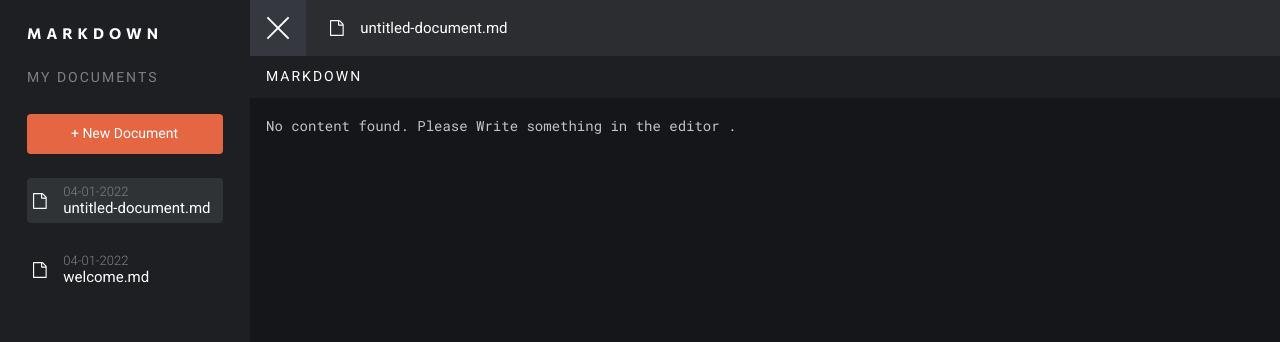
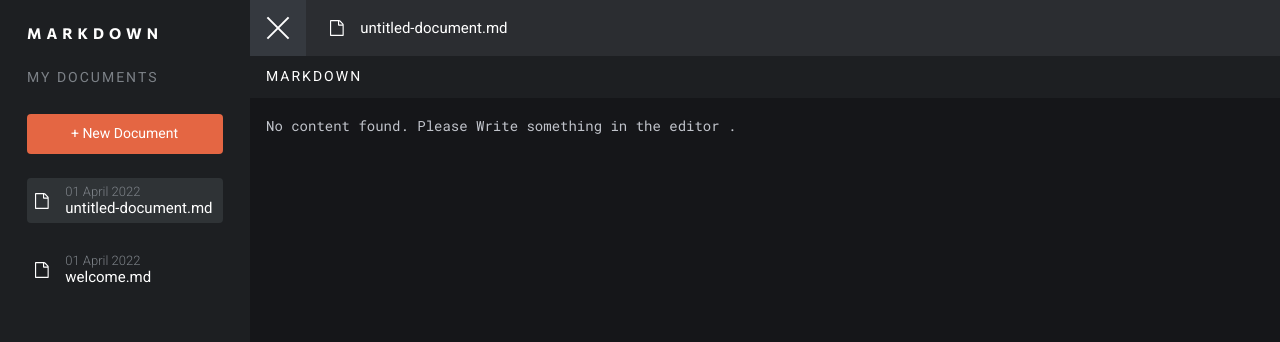
Before and after one commit to Nikkakko/client, a React (Vite) app: page / in a window 1280 px wide. Both pictures are taken after a click on the element 28 px from the left and 28 px from the top of the page. Shown: the top 342 px of the page. Built offline with nearby package versions, Linux system fonts and the light colour scheme.

Commit message:
add modal for delete confirm

```diff
--- a/src/App.tsx
+++ b/src/App.tsx
@@ -1,21 +1,28 @@
-import React from 'react';
+import React, { useState } from 'react';
 import { useDataStore, useThemeStore } from './app/store';
 import styled from 'styled-components';
 import { ThemeProvider } from 'styled-components';
-import { Header, MainContent, Sidebar } from './components';
+import { DeleteModal, Header, MainContent, Sidebar } from './components';
 
 const App = () => {
   const theme = useThemeStore(state => state.theme);
   const { isSidebarOpen } = useDataStore();
+  const [isModalOpen, setIsModalOpen] = useState<boolean>(false);
 
   return (
     <ThemeProvider theme={theme}>
       <Wrapper isOpen={isSidebarOpen}>
         {isSidebarOpen && <Sidebar />}
         <Container isOpen={isSidebarOpen}>
-          <Header />
+          <Header
+            onModalOpen={() => setIsModalOpen(true)}
+            onModalClose={() => setIsModalOpen(false)}
+          />
           <MainContent />
         </Container>
+        {isModalOpen && (
+          <DeleteModal onModalClose={() => setIsModalOpen(false)} />
+        )}
       </Wrapper>
     </ThemeProvider>
   );
--- /dev/null
+++ b/src/components/DeleteModal.tsx
@@ -0,0 +1,96 @@
+import { FC, useRef } from 'react';
+import styled from 'styled-components';
+import { CustomButton } from '.';
+import { useDataStore } from '../app/store';
+
+type Props = {
+  onModalClose: () => void;
+};
+
+const DeleteModal = ({ onModalClose }: Props) => {
+  const { selectedData, removeData } = useDataStore();
+  const modalRef = useRef<HTMLDivElement>(null);
+
+  const handleClickOutside = (
+    e: React.MouseEvent<HTMLDivElement, MouseEvent>
+  ) => {
+    if (e.target === modalRef.current) {
+      onModalClose();
+    }
+  };
+
+  return (
+    <OpacityContainer ref={modalRef} onClick={e => handleClickOutside(e)}>
+      <Wrapper>
+        <Title>Delete this document?</Title>
+
+        <Desc>
+          Are you sure you want to delete the `{selectedData?.name}` document
+          and its contents? This action cannot be reversed.
+        </Desc>
+
+        <CustomButton
+          title='Confirm & Delete'
+          onClick={() => {
+            removeData(selectedData?.name);
+            onModalClose();
+          }}
+          variant='primary'
+          style={{ width: '100%' }}
+        />
+      </Wrapper>
+    </OpacityContainer>
+  );
+};
+
+const OpacityContainer = styled.div`
+  position: absolute;
+  width: 100%;
+  height: 100%;
+  background-color: rgba(124, 129, 135, 0.5);
+  z-index: 1;
+  display: flex;
+  justify-content: center;
+  align-items: center;
+
+  color: white;
+`;
+
+const Wrapper = styled.div`
+  width: 343px;
+  height: 218px;
+  background: #1d1f22;
+  border-radius: 4px;
+  padding: 24px;
+  display: flex;
+  justify-content: center;
+  align-items: flex-start;
+  flex-direction: column;
+  gap: 20px;
+`;
+
+const Title = styled.h1`
+  font-family: 'Roboto Slab';
+  font-style: normal;
+  font-weight: 700;
+  font-size: 20px;
+  line-height: 26px;
+
+  /* 100 */
+
+  color: #ffffff;
+`;
+
+const Desc = styled.p`
+  font-family: 'Roboto Slab';
+  font-style: normal;
+  font-weight: 400;
+  font-size: 14px;
+  line-height: 24px;
+  /* or 171% */
+
+  /* 400 */
+
+  color: #c1c4cb;
+`;
+export default DeleteModal;
--- a/src/components/Header.tsx
+++ b/src/components/Header.tsx
@@ -2,29 +2,20 @@ import React, { useRef } from 'react';
 import styled from 'styled-components';
 import { useDataStore } from '../app/store';
 import IconMenu from '../svgs/IconMenu';
-import { RobotoRegular } from '../styles/typography';
 import IconClose from '../svgs/IconClose';
 import { IconDocument, IconDelete, IconSave } from '../assets';
 
-const Header = () => {
-  const {
-    data,
-    isSidebarOpen,
-    toggleSidebar,
-    closeSidebar,
-    selectedData,
-    removeData,
-    onTitleChange,
-    onSave,
-  } = useDataStore();
+type Props = {
+  onModalOpen: () => void;
+  onModalClose: () => void;
+};
+
+const Header = ({ onModalOpen, onModalClose }: Props) => {
+  const { isSidebarOpen, toggleSidebar, selectedData, onTitleChange, onSave } =
+    useDataStore();
 
   // set useref to close sidebar when clicking outside of it
   const sidebarRef = useRef<HTMLDivElement>(null);
-
-  // React.useEffect(() => {
-  //   // set data to localstorage
-  //   localStorage.setItem('data', JSON.stringify(data));
-  // }, [onSave, data]);
 
   return (
     <Container ref={sidebarRef}>
@@ -34,7 +25,6 @@ const Header = () => {
       <Wrapper>
         <TitleWrapper>
           <Icon src={IconDocument} alt='icon' />
-          {/* <Title>{selectedData?.name || 'Empty'}</Title> */}
           <TitleInput
             type='text'
             value={selectedData?.name || ''}
@@ -44,11 +34,7 @@ const Header = () => {
         </TitleWrapper>
 
         <Icons>
-          <Icon
-            src={IconDelete}
-            alt='icon'
-            onClick={() => removeData(selectedData?.name)}
-          />
+          <Icon src={IconDelete} alt='icon' onClick={onModalOpen} />
           <SaveWrapper>
             <Icon
               src={IconSave}
--- a/src/components/ItemList.tsx
+++ b/src/components/ItemList.tsx
@@ -4,41 +4,46 @@ import styled from 'styled-components';
 import { IconDocument } from '../assets';
 import { RobotoLight, RobotoRegular } from '../styles/typography';
 import { useDataStore } from '../app/store';
+import { convertedDate } from '../helpers';
 
 interface ItemListProps {
   item: dataTypes;
+  selected: boolean;
 }
 
-const ItemList: FC<ItemListProps> = ({ item }) => {
-  const { setSelectedData, selectedData } = useDataStore();
+const ItemList: FC<ItemListProps> = ({ item, selected }) => {
+  const { setSelectedData } = useDataStore();
 
   /* refactor style selected */
+  const date = convertedDate(item?.createdAt);
 
   return (
-    <Container
-      onClick={() => setSelectedData(item)}
-      style={{
-        backgroundColor:
-          item?.name === selectedData?.name ? '#2F3336' : '#1D1F22',
-        padding: '6px',
-        borderRadius: '4px',
-        cursor: 'pointer',
-      }}
-    >
+    <Container onClick={() => setSelectedData(item)} selected={selected}>
       <IconImg src={IconDocument} alt='icon' />
       <ItemWrapper>
-        <LightText>{item?.createdAt}</LightText>
+        <LightText>{date}</LightText>
         <RegularText>{item?.name}</RegularText>
       </ItemWrapper>
     </Container>
   );
 };
 
-const Container = styled.div`
+const Container = styled.div<{
+  selected: boolean;
+}>`
   display: flex;
   align-items: center;
+  gap: 16.29px;
 
-  gap: 16.29px;
+  background: ${props => (props.selected ? '#2f3336' : 'transparent')};
+  padding: 6px 8px;
+  border-radius: 4px;
+  cursor: pointer;
+
+  /* set hover for only desktop versions */
+  &:hover {
+    background: ${props => (props.selected ? '#2f3336' : '#2f3336')};
+  }
 `;
 
 const ItemWrapper = styled.div`
--- a/src/components/Sidebar.tsx
+++ b/src/components/Sidebar.tsx
@@ -1,11 +1,10 @@
-import React from 'react';
 import styled from 'styled-components';
 import { CommissionerBold, RobotoSpacing } from '../styles/typography';
 import { CustomButton, ItemList, SwitchTheme } from '.';
 import { useDataStore } from '../app/store';
 
 const Sidebar = () => {
-  const { data, createNewData } = useDataStore();
+  const { data, createNewData, selectedData } = useDataStore();
   return (
     <Container>
       <Wrapper>
@@ -22,7 +21,10 @@ const Sidebar = () => {
 
           {data.map((item, index) => (
             <List key={index}>
-              <ItemList item={item} />
+              <ItemList
+                item={item}
+                selected={item.name === selectedData?.name}
+              />
             </List>
           ))}
         </Documents>
--- a/src/components/index.ts
+++ b/src/components/index.ts
@@ -7,3 +7,4 @@ export { default as SwitchTheme } from './SwitchTheme';
 export { default as Markdown } from './Markdown';
 export { default as Preview } from './Preview';
 export { default as SelectOption } from './SelectOption';
+export { default as DeleteModal } from './DeleteModal';
--- /dev/null
+++ b/src/helpers/index.ts
@@ -0,0 +1,10 @@
+import moment from 'moment';
+
+export const convertedDate = (date: string) => {
+  //check if date is utc or not
+  if (moment.utc(date).format('DD MMMM YYYY') === 'Invalid date') {
+    return moment(date).format('DD MMMM YYYY');
+  } else {
+    return moment.utc(date).format('DD MMMM YYYY');
+  }
+};
```
